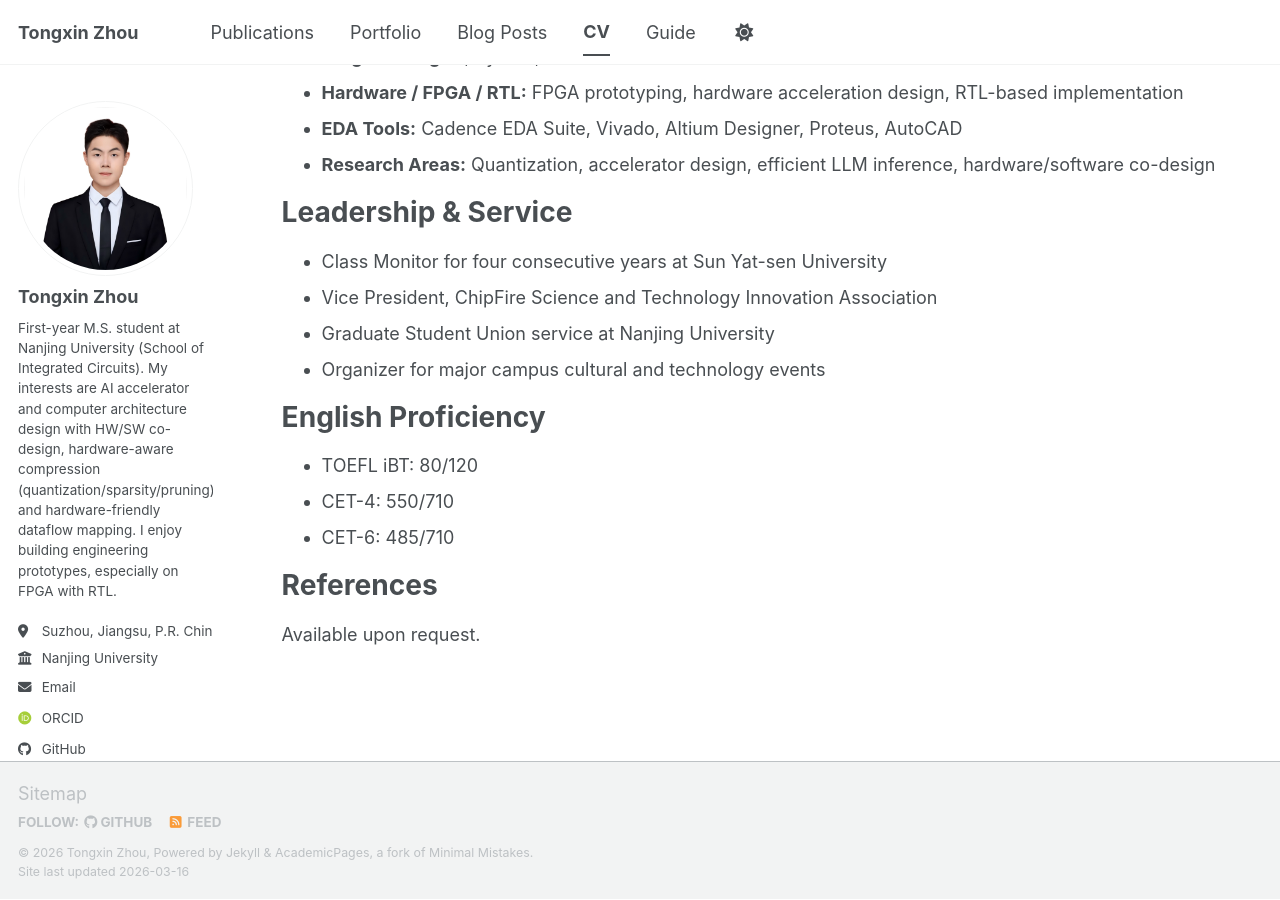
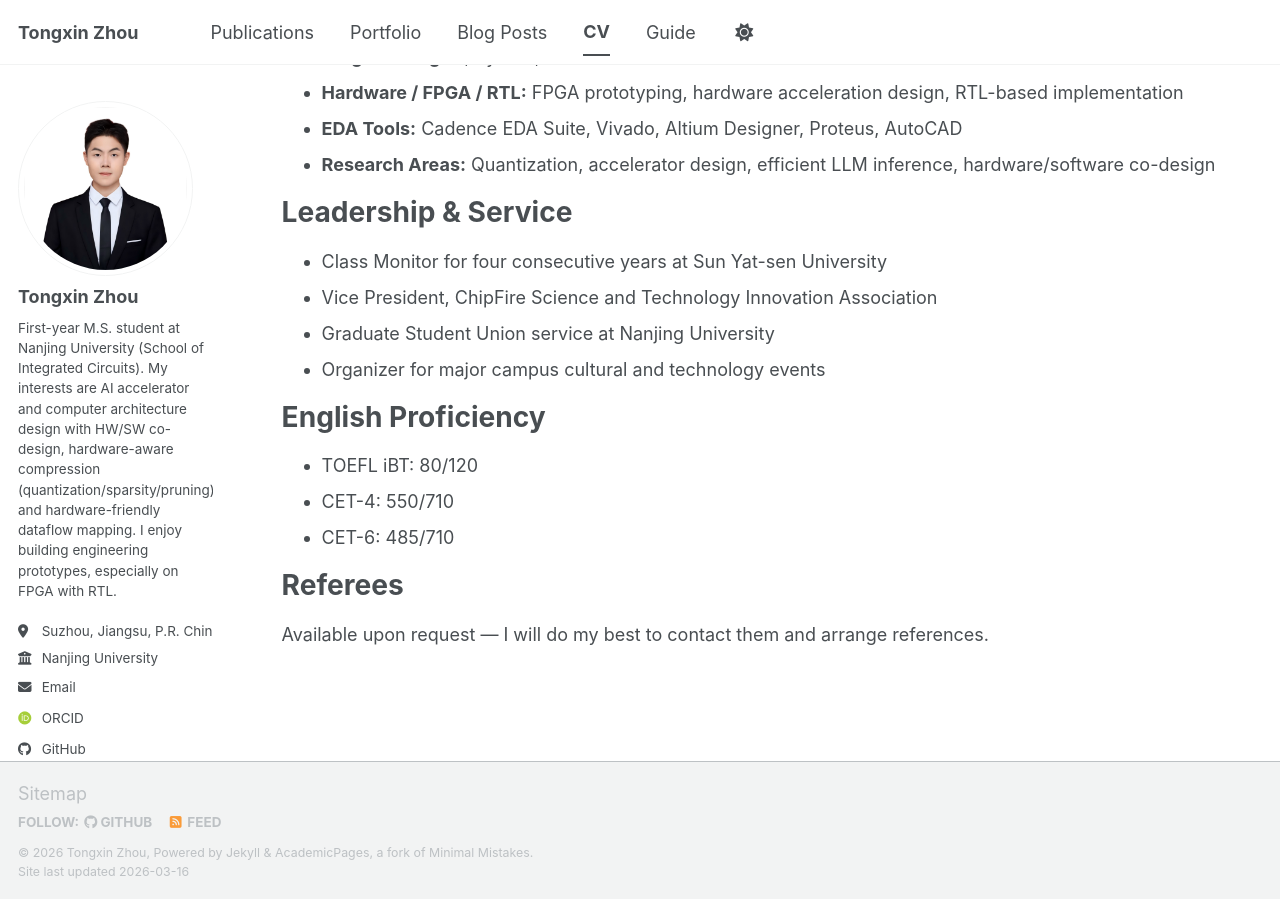
Before and after one commit to SyntonZhou/tongxinzhou.github.io, a Jekyll site: the page built from _pages/cv.md, in a window 1280 px wide and 900 px high, scrolled down 2701 px. Built offline with Jekyll 4.4.1, drawn with Linux system fonts in a browser that asks for light colours; some web fonts are replaced; a script bundle is joined from its source files by our own code; library files that are not in the unit come from our copies.

Commit message:
Change 'References' to 'Referees' and update text
Updated the section title from 'References' to 'Referees' and modified the description for clarity.

```diff
--- a/_pages/cv.md
+++ b/_pages/cv.md
@@ -114,6 +114,6 @@ English Proficiency
 * CET-4: 550/710
 * CET-6: 485/710
 
-References
+Referees
 ======
-Available upon request.
+Available upon request — I will do my best to contact them and arrange references.
```
